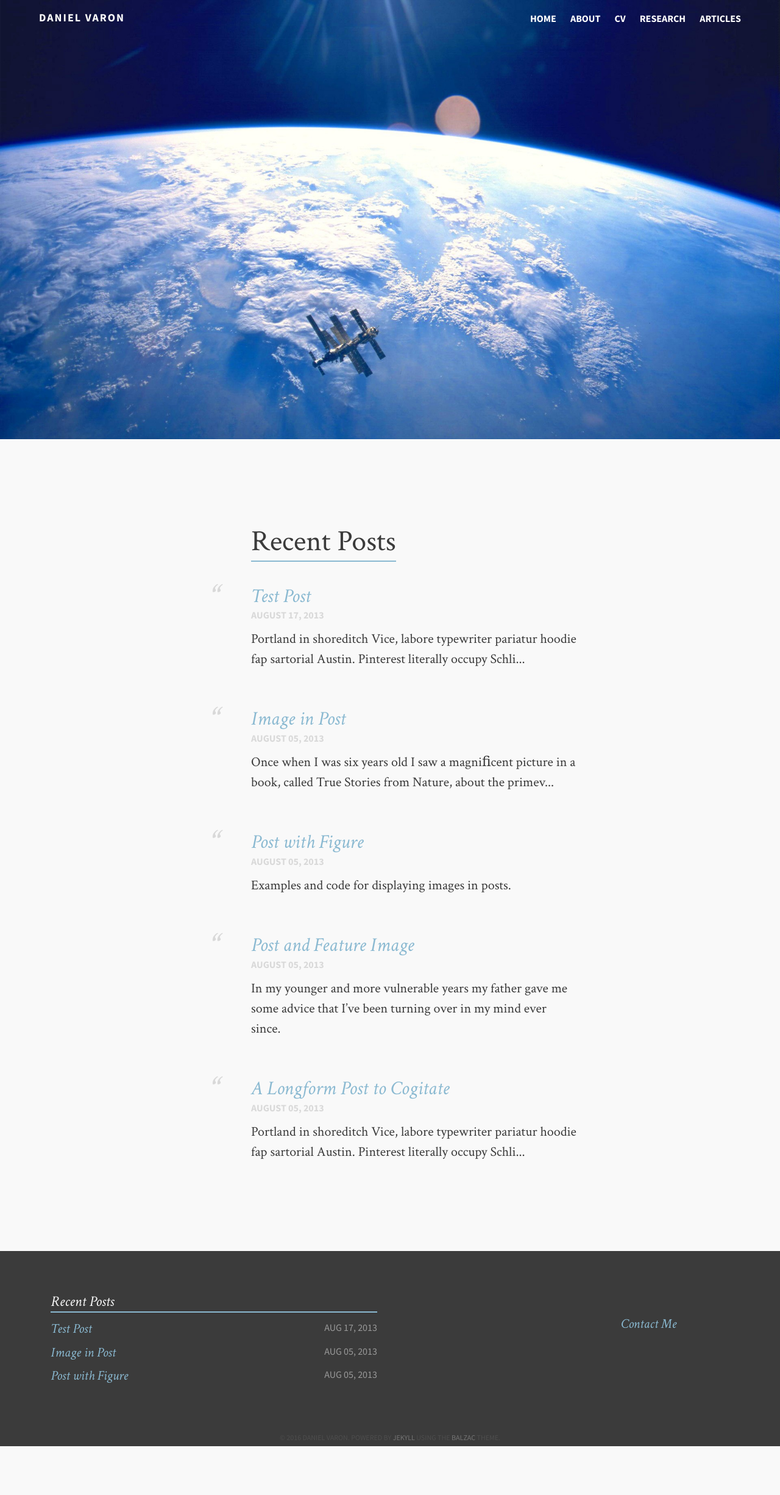
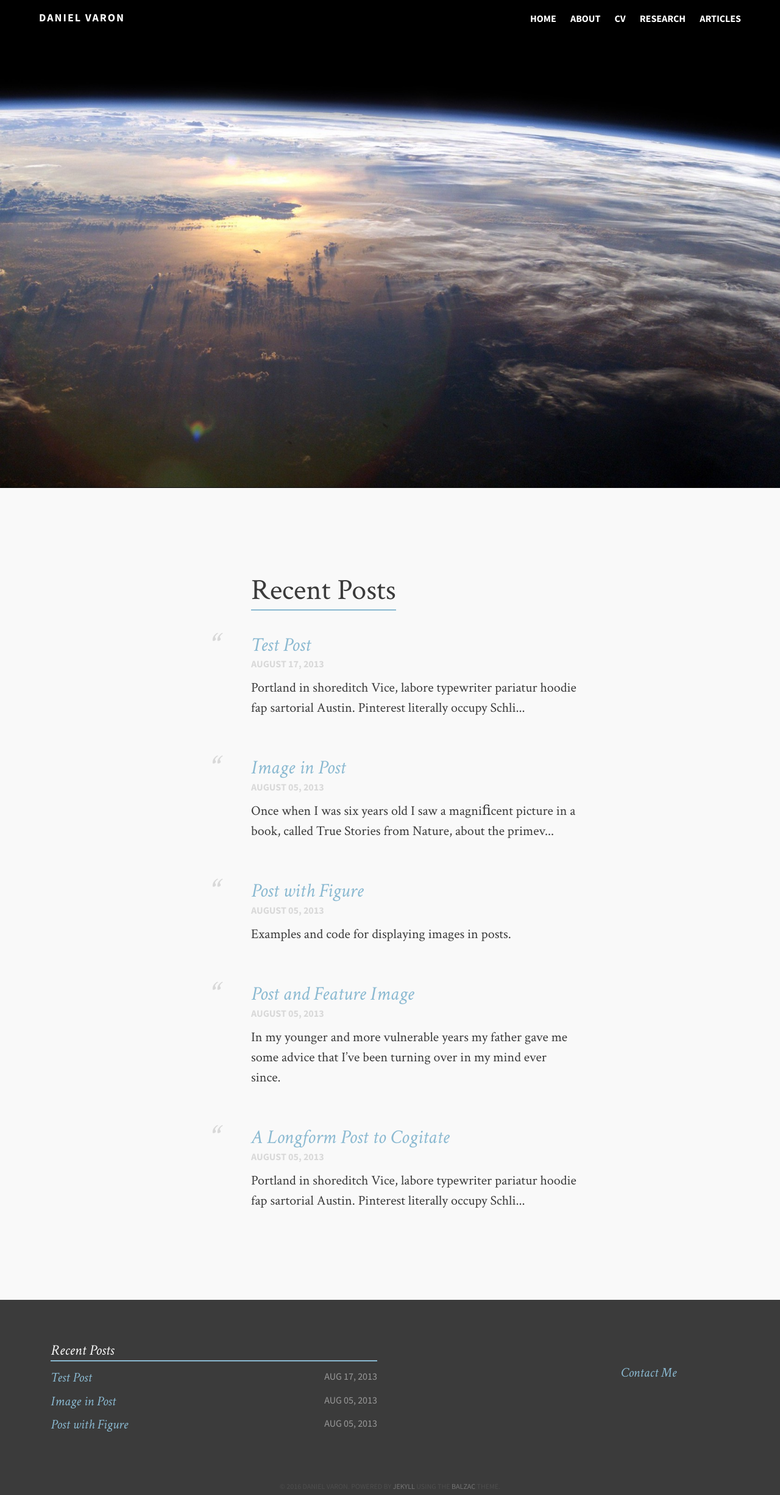
Before and after one commit to djvaron/djvaron.github.io, a Jekyll site: the page built from index.md, in a window 1280 px wide. Shown: the whole page at 61% size. Built offline with Jekyll 4.4.1, drawn with Linux system fonts in a browser that asks for light colours; before the commit the page ends 2371 px from its top, so only the background shows below that.

Commit message:
Update home.html

```diff
--- a/_layouts/home.html
+++ b/_layouts/home.html
@@ -1,7 +1,7 @@
 {% include head.html %}
 
 <span class="banner_h">
-    <img src="images/satellite.jpg" alt="banner" />
+    <img src="images/atmosphere.jpg" alt="banner" />
         <style>
         * {margin:0; padding: 0;}
         .banner_h {display: block; width: 100%;}
```
